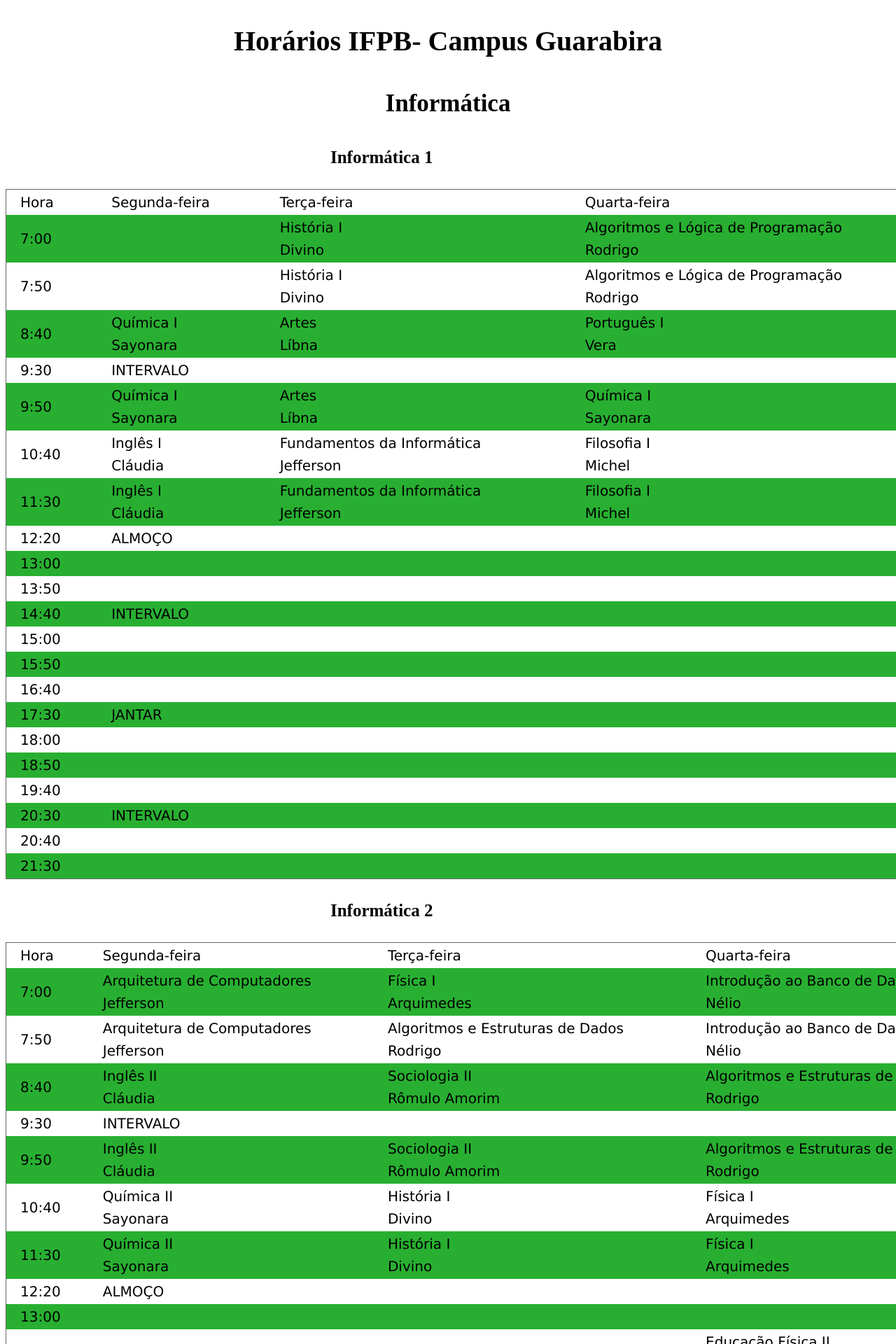
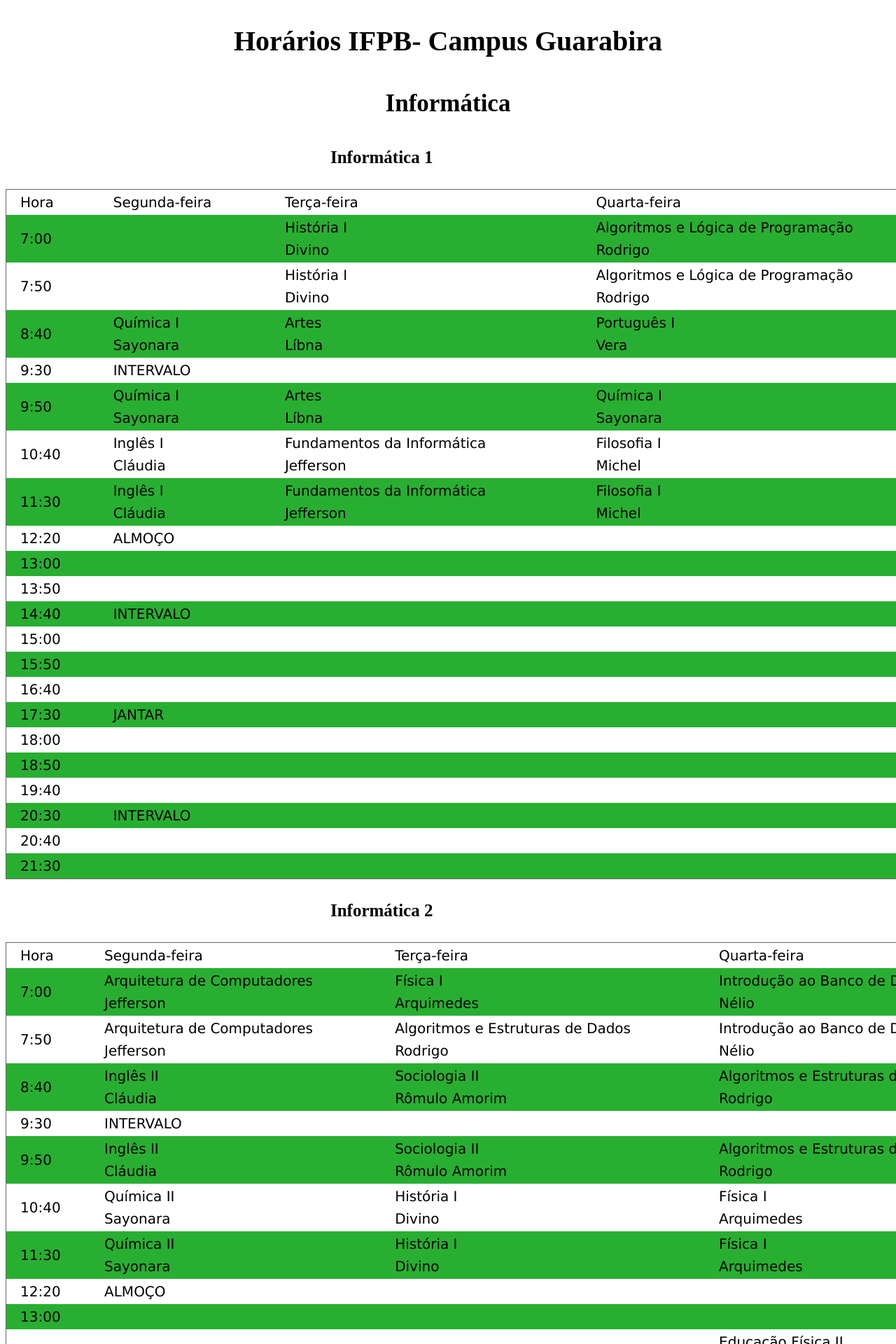
Before and after one commit to larissaserrano/horariomoisa, a Jekyll site: the page built from index.html, in a window 1280 px wide. Shown: the top 1920 px of the page at 70% size. Built offline with Jekyll 4.4.1, drawn with Linux system fonts in a browser that asks for light colours.

Commit message:
Update style.css

```diff
--- a/css/style.css
+++ b/css/style.css
@@ -23,7 +23,7 @@
 }
 table {
   border-collapse: collapse;
-  width: 155em;
+  width: 158em;
   border: 1px solid #666;
 
 }
```
